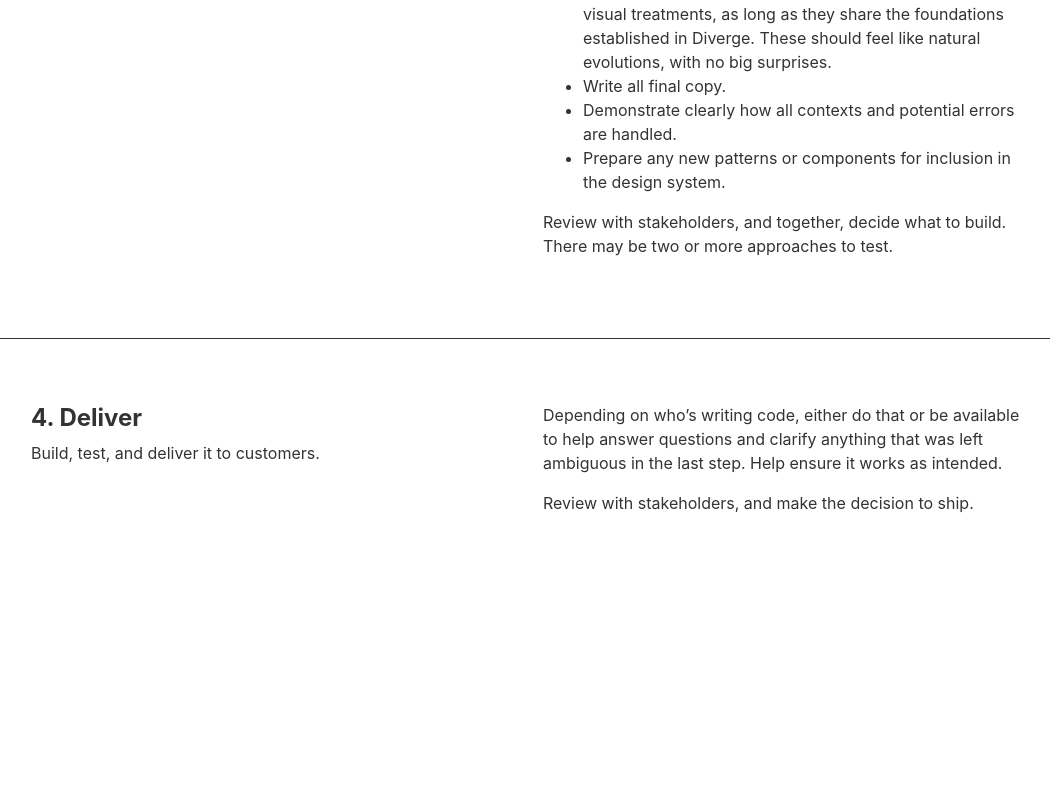
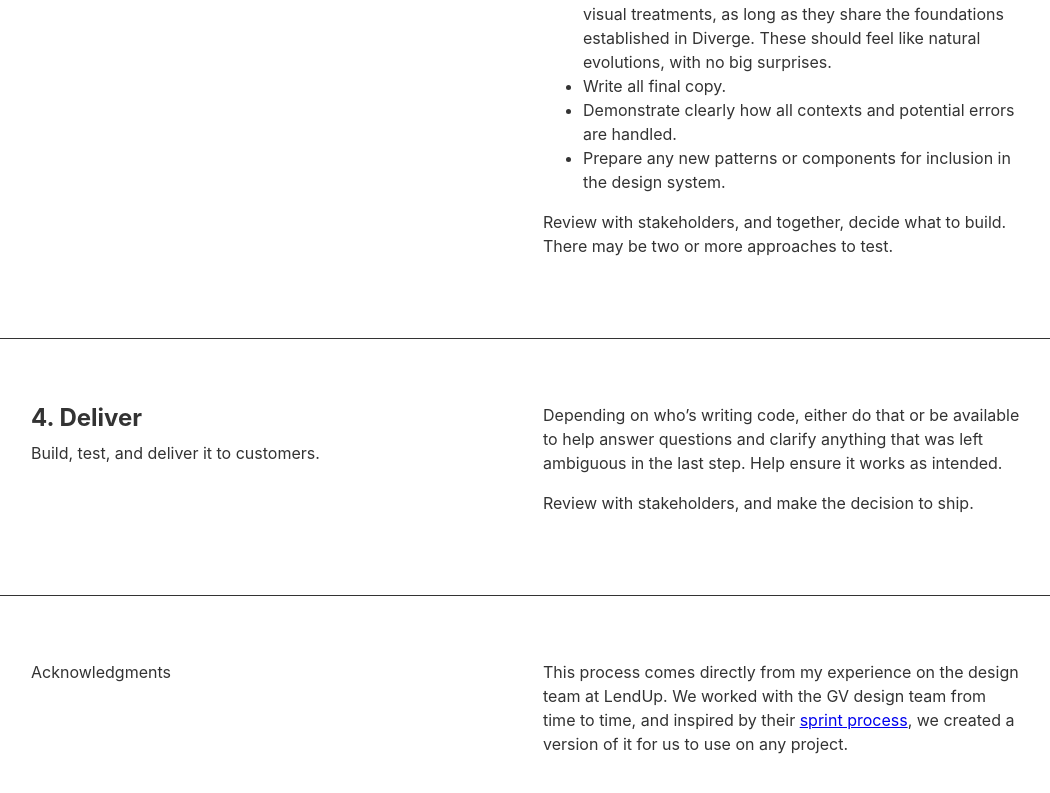
Before and after one commit to christopherdubs/christopherdubs.github.io, a Jekyll site: the page process.html, which Jekyll copies as it is, in a window 1280 px wide and 900 px high, scrolled down 1545 px. Shown: the top 793 px of the window, without its empty margins (97-1147 px from the left). Built offline with Jekyll 4.4.1, drawn with Linux system fonts in a browser that asks for light colours; before the commit the page ends 2204 px from its top, so only the background shows below that.

Commit message:
add acknowledgments to process

```diff
--- a/process.html
+++ b/process.html
@@ -86,5 +86,17 @@
   </div>
 </article>
 
+<article class="cf pa3 pa5-ns bt-ns">
+  <header class="fn fl-ns w-50-ns pr4-ns">
+    <p class="mt0">Acknowledgments</p>
+  </header>
+  <div class="fn fl-ns w-50-ns">
+    <p class="measure mt0">This process comes directly from my experience on the design team at LendUp. We worked with the GV design team from time to time, and inspired by their <a href="http://www.gv.com/sprint/">sprint process</a>, we created a version of it for us to use on any project.</p>
+  </div>
+</article>
+
+
+
+
   </body>
 </html>
```
